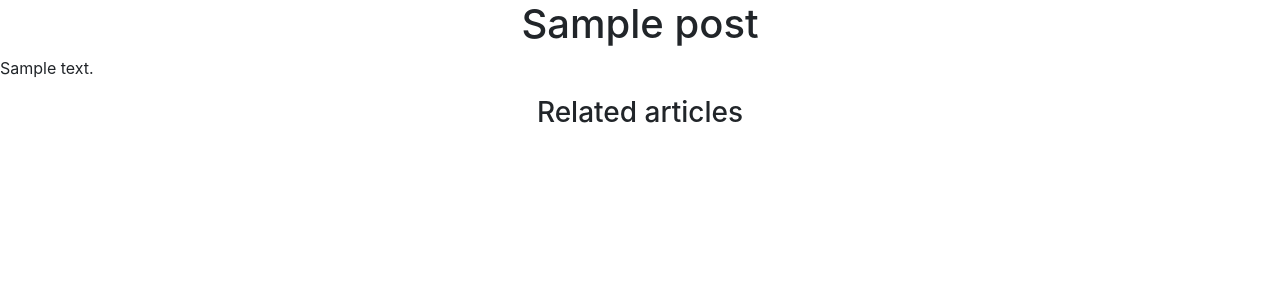
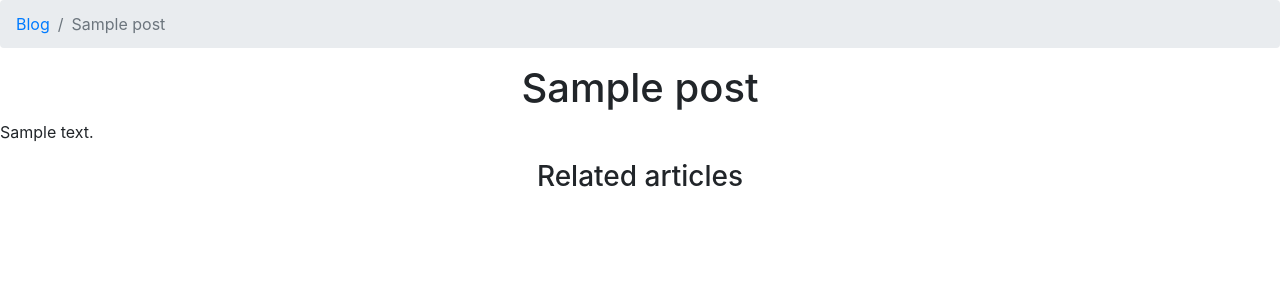
Before and after one commit to zrayev/symfony4learn, a Symfony app: template templates/post/show.html.twig in a window 1280 px wide. Shown: the top 300 px of the page. Run offline with Twig, Linux system fonts and the light colour scheme; the template is opened without the code that fills it: most values are stand-ins (such as "Sample title", 1, 10 or a date in 2020); some libraries are stand-ins or nearby versions.

Commit message:
add breadcrumb

```diff
--- a/templates/post/show.html.twig
+++ b/templates/post/show.html.twig
@@ -1,6 +1,12 @@
 {% extends 'layout--twocol.html.twig' %}
 {% block title %} {{ post.title }} {% endblock %}
 {% block body %}
+    <nav aria-label="breadcrumb">
+        <ol class="breadcrumb">
+            <li class="breadcrumb-item"><a href="{{ path('blog') }}">Blog</a></li>
+            <li class="breadcrumb-item active" aria-current="page">{{ post.title }}</li>
+        </ol>
+    </nav>
     {% block left %}
         <h1 class="text-center"> {{ post.title }} </h1>
     {% endblock %}
@@ -26,4 +32,3 @@
     {% endif %}
 
 {% endblock %}
-{#<img src="{{ asset(postData.img) }}"/>#}
```
